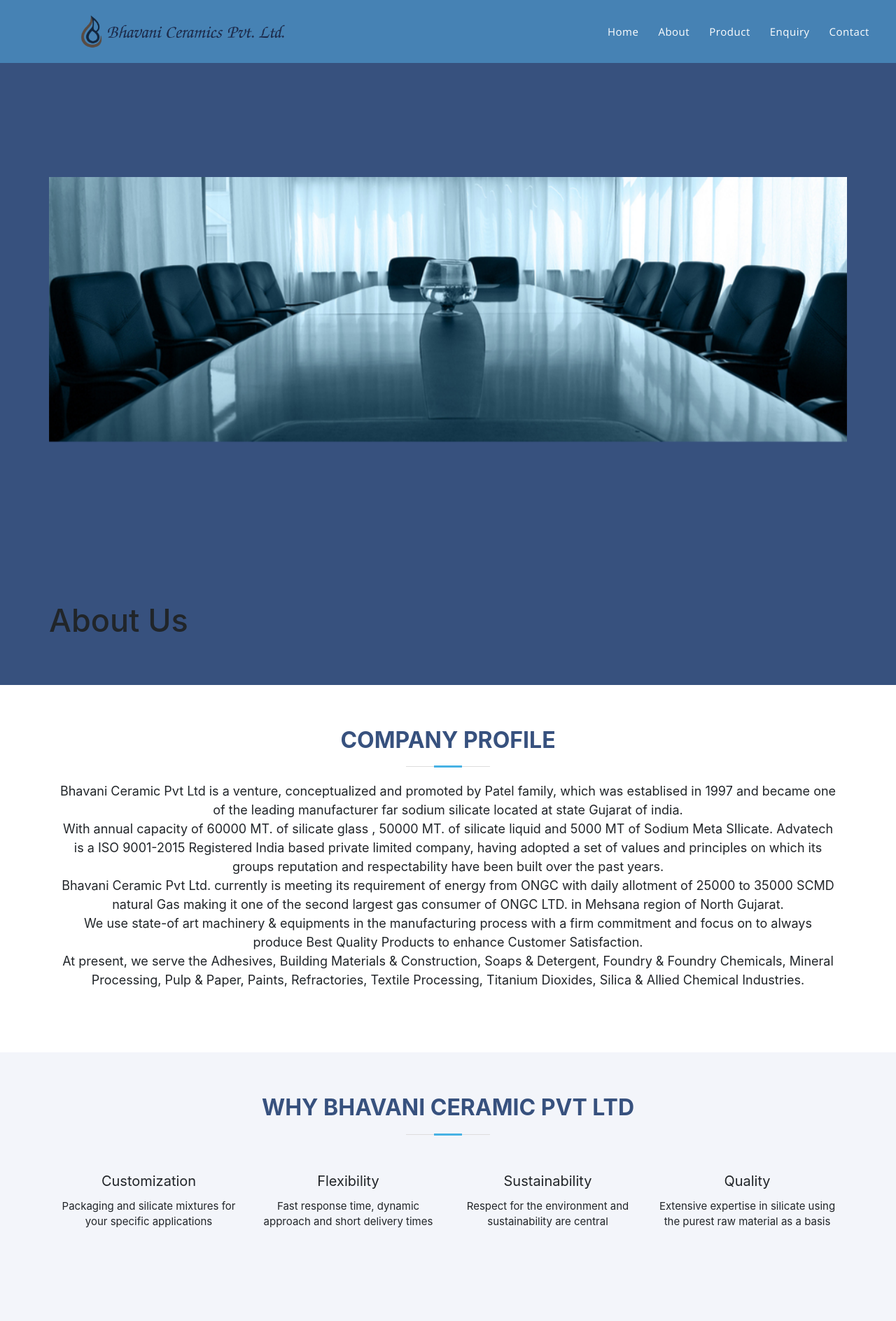
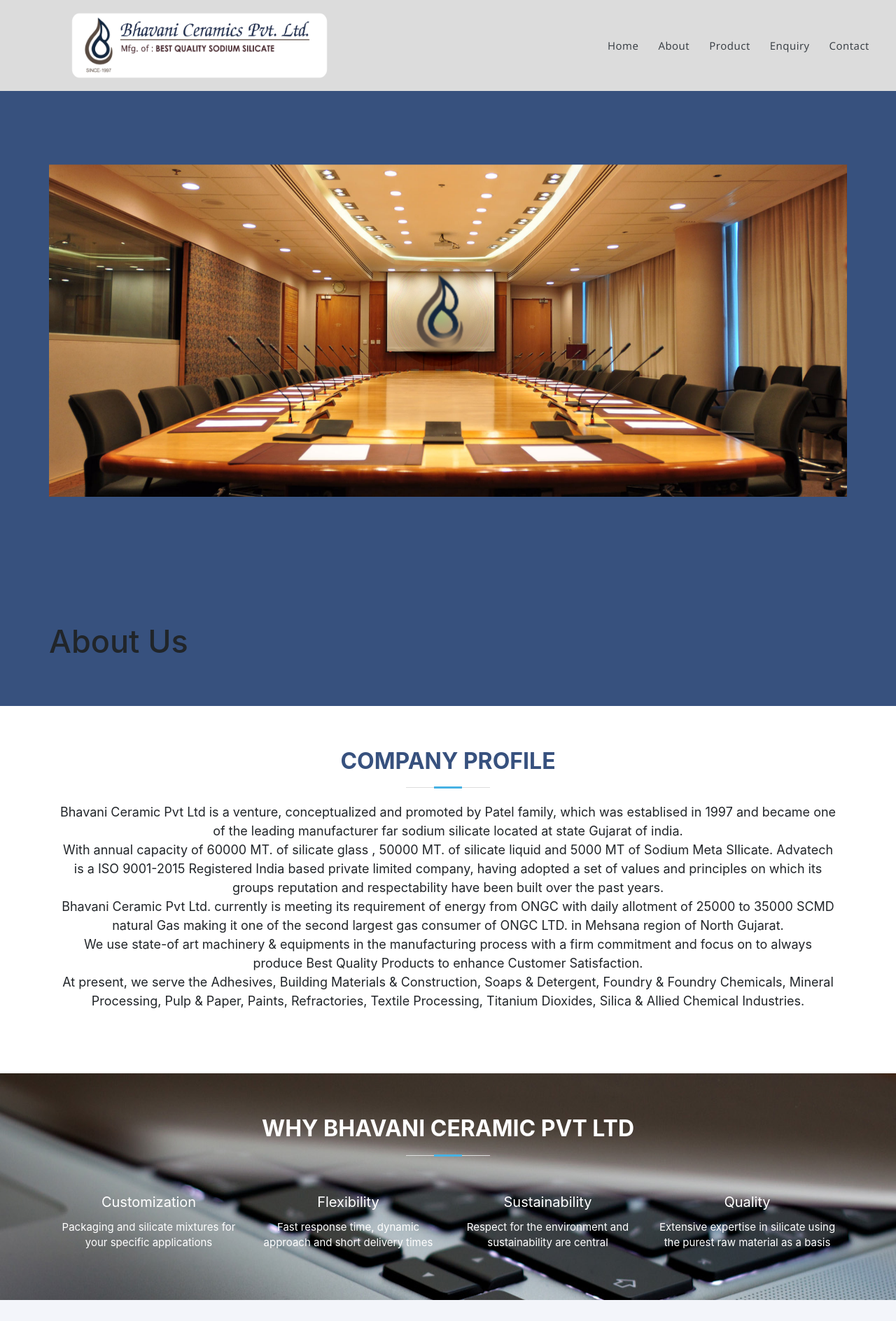
Before and after one commit to shubh52025/chemical, a PHP site: page /about.php in a window 1280 px wide. Shown: the top 1888 px of the page at 70% size. Run offline with PHP 8.4, Linux system fonts and the light colour scheme; some web fonts are replaced.

Commit message:
change logo

```diff
--- a/about.php
+++ b/about.php
@@ -1,10 +1,10 @@
 <?php include './common/header.php'?>
-<section id="hero" class="d-flex align-items-center">
+<section id="hero" class="d-flex align-items-center mt-5">
 
 	 <div class="container">
       <div class="row">
       	<div class="hero-img" data-aos="zoom-in" data-aos-delay="200">
-          <img src="./assets/img/about-us.jpg" class="img-fluid animated" alt="" height="300" width="1500">
+          <img src="./assets/img/about_us.png" class="img-fluid animated" alt="" height="300" width="1500">
 
         </div>
         </div>
@@ -45,29 +45,29 @@
 		</div>
 	</div>
 </section>
-<section id="team" class="team section-bg">
+<section id="team" class="team section-bg" style="background-image: url(assets/img/parallax.jpg);background-position: 50% 25.6%;">
 	<div class="container" data-aos="fade-up">
 
 		<div class="section-title">
-			<h2>Why Bhavani Ceramic Pvt Ltd</h2>
+			<h2 style="color: white">Why Bhavani Ceramic Pvt Ltd</h2>
 		</div>
 		 <div class="row">
 
           <div class="col-sm-3 col-md-3">
-            <p class="text-center" style="font-size: 20px">Customization</p>
-            <p class="text-center" style="font-size: 15px">Packaging and silicate mixtures for your specific applications</p>
+            <p class="text-center" style="font-size: 20px;color: white">Customization</p>
+            <p class="text-center" style="font-size: 15px;color: white">Packaging and silicate mixtures for your specific applications</p>
           </div>
            <div class="col-sm-3 col-md-3">
-            <p class="text-center" style="font-size: 20px">Flexibility</p>
-            <p class="text-center" style="font-size: 15px">Fast response time, dynamic approach and short delivery times</p>
+            <p class="text-center" style="font-size: 20px;color: white">Flexibility</p>
+            <p class="text-center" style="font-size: 15px;color: white">Fast response time, dynamic approach and short delivery times</p>
           </div>
            <div class="col-sm-3 col-md-3">
-            <p class="text-center" style="font-size: 20px">Sustainability</p>
-            <p class="text-center" style="font-size: 15px">Respect for the environment and sustainability are central</p>
+            <p class="text-center" style="font-size: 20px;color: white">Sustainability</p>
+            <p class="text-center" style="font-size: 15px;color: white">Respect for the environment and sustainability are central</p>
           </div>
            <div class="col-sm-3 col-md-3">
-            <p class="text-center" style="font-size: 20px">Quality</p>
-            <p class="text-center" style="font-size: 15px">Extensive expertise in silicate using the purest raw material as a basis</p>
+            <p class="text-center" style="font-size: 20px;color: white">Quality</p>
+            <p class="text-center" style="font-size: 15px;color: white">Extensive expertise in silicate using the purest raw material as a basis</p>
           </div>
         </div>
 	</div>
--- a/common/header.php
+++ b/common/header.php
@@ -33,10 +33,10 @@
   <link href="assets/vendor/aos/aos.css" rel="stylesheet">
 </head>
 <body>
-	<header id="header" class="fixed-top" style="background-color: #4682B4">
+	<header id="header" class="fixed-top" style="background-color: #DCDCDC">
     <div class="container d-flex align-items-center">
       <div class="col-md-8">
-         <a href="" class="mr-auto"><img src="./assets/img/Logo.png" height="60" width="320"   alt="" class=""></a>
+         <a href="" class="mr-auto"><img src="./assets/img/logo2.png" height="100" width="370"   alt="" class=""></a>
          <!-- <h1 class="logo mr-auto"><a href="" class="text-primary">Bhavani Ceramic</a></h1> -->
       </div>
       <!-- <h1 class="logo mr-auto"><a href="" class="text-primary">Bhavani Ceramic</a></h1> -->
@@ -44,12 +44,12 @@
       <div class="col-md-4" >
         <nav class="nav-menu d-none d-lg-block">
         <ul>
-          <li><a href="index.php" class="" style="color: white">Home</a></li>
-          <li><a href="about.php" class="" style="color: white">About</a></li>
-          <li><a href="Product.php"  style="color: white">Product</a></li>
+          <li><a href="index.php" class="text-dark">Home</a></li>
+          <li><a href="about.php" class="text-dark">About</a></li>
+          <li><a href="Product.php" class="text-dark" >Product</a></li>
           <!-- <li><a href="team.php">Team</a></li> -->
-          <li><a href="enquiry.php"  style="color: white">Enquiry</a></li>
-          <li><a href="contact.php"  style="color: white">Contact</a></li>
+          <li><a href="enquiry.php" class="text-dark" >Enquiry</a></li>
+          <li><a href="contact.php" class="text-dark" >Contact</a></li>
 
         </ul>
       </nav>
```
Also changed, not shown: index.php (+5 -5 lines), assets/img/about_us.png (added), assets/img/logo2.png (added), assets/img/parallax.jpg (added).
